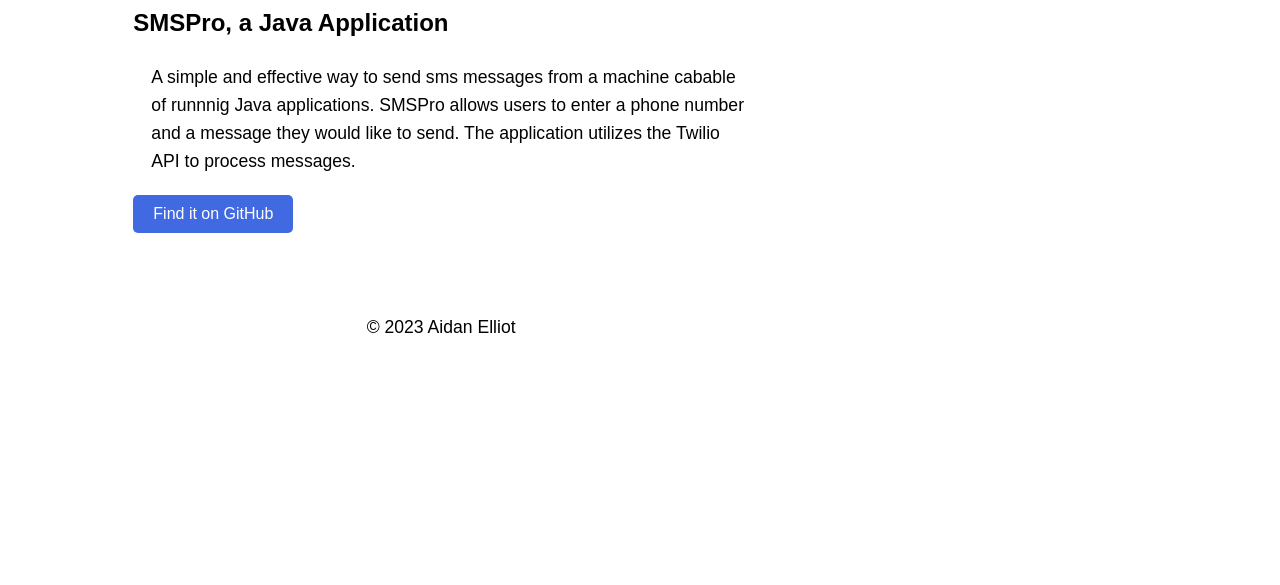
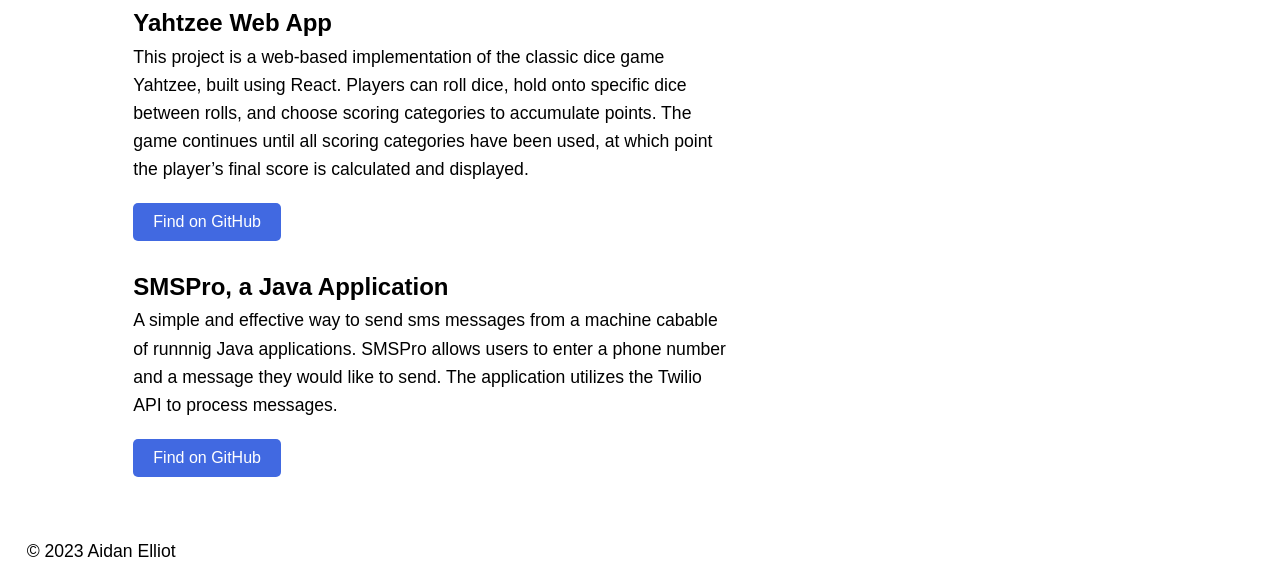
Before and after one commit to aidan-elliot/portfolio, a plain HTML site: page projects.html in a window 1280 px wide. Shown: the part 296-881 px from the top of the page. Before the commit the page ends 800 px from the top, so only its background shows below. Drawn offline with Linux system fonts and the light colour scheme.

Commit message:
Init PD 2 commit

```diff
--- a/projects.html
+++ b/projects.html
@@ -24,11 +24,21 @@
     <div class="main-content">
         <div class="text-content">
             <h1 class="homeName">PROJECTS & ACCOMPLISHMENTS</h1>
-            <h2 id="smsprotitle">SMSPro, a Java Application</h2>
-                <p>A simple and effective way to send sms messages from a machine cabable
-                    of runnnig Java applications. SMSPro allows users to enter a phone number and a message
-                    they would like to send. The application utilizes the Twilio API to process messages.</p>
-                    <button class="btn" onclick="window.location.href = 'https://github.com/aidan-elliot/SMS-sender.git';">Find it on GitHub</button>
+            <div>
+                <h2 id="smsprotitle">Yahtzee Web App</h2>
+                <p>This project is a web-based implementation of the classic dice game Yahtzee, built
+                    using React. Players can roll dice, hold onto specific dice between rolls, and choose
+                    scoring categories to accumulate points. The game continues until all scoring categories
+                    have been used, at which point the player’s final score is calculated and displayed.</p>
+                    <button class="btn" onclick="window.location.href = 'https://github.com/aidan-elliot/yatzy.git'; "target="_blank" >Find on GitHub</button>
+                </div>
+            <div>
+                <h2 id="smsprotitle">SMSPro, a Java Application</h2>
+                    <p>A simple and effective way to send sms messages from a machine cabable
+                        of runnnig Java applications. SMSPro allows users to enter a phone number and a message
+                        they would like to send. The application utilizes the Twilio API to process messages.</p>
+                        <button class="btn" onclick="window.location.href = 'https://github.com/aidan-elliot/SMS-sender.git'; "target="_blank" >Find on GitHub</button>
+                    </div>
         </div>
         <a id="smsprosc"  href="https://ibb.co/mJK94t7"><img src="https://i.ibb.co/zsgXZbw/Screenshot-2023-10-06-230330.png" alt="Screenshot-2023-10-06-230330"></a>
     </div>
--- a/styles.css
+++ b/styles.css
@@ -98,7 +98,7 @@ h1:nth-of-type(2) {
 p {
     text-align: left;
     max-width: 600px;
-    margin: 20px auto;
+    margin-top: 25px auto;
     font-size: 1.1em;
 }
 #Project1{
```
Also changed, not shown: about.html (+4 -3 lines).
